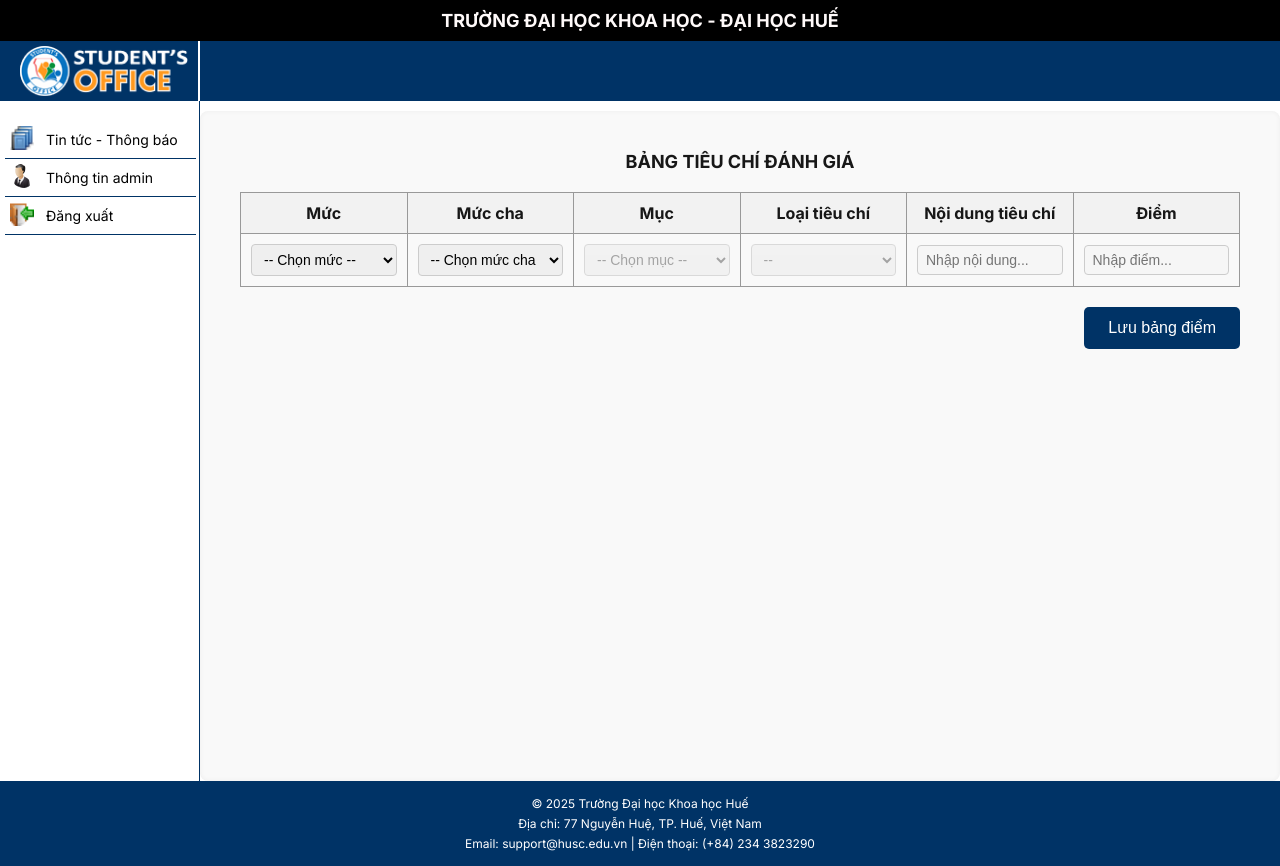
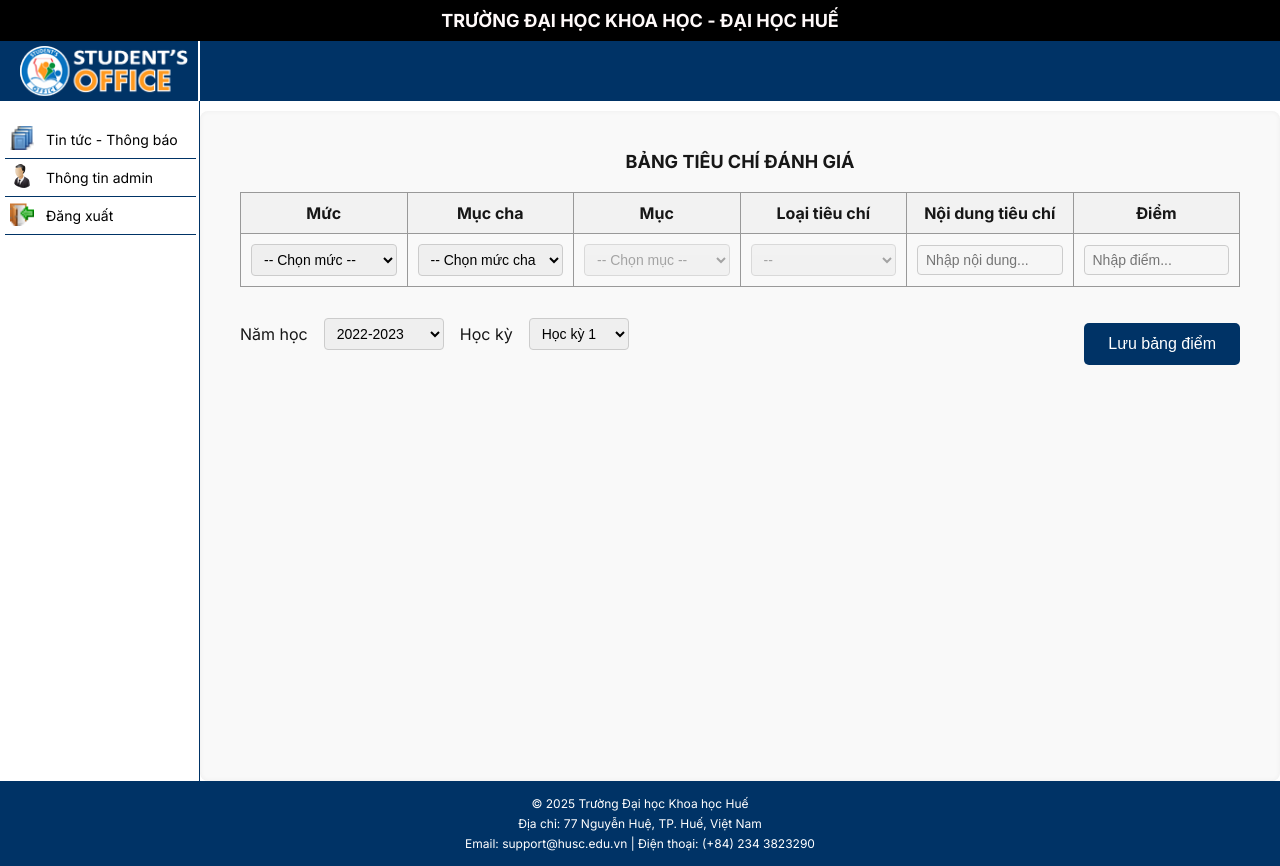
Before and after one commit to CamUyenn/NCKH_DiemRenLuyen, a Next.js app in the folder Frontend/: page /admin/taobangdiem in a window 1280 px wide. Built offline with nearby package versions, Linux system fonts and the light colour scheme.

Commit message:
Fix Taobangdiem

```diff
--- a/Frontend/src/app/admin/taobangdiem/page.tsx
+++ b/Frontend/src/app/admin/taobangdiem/page.tsx
@@ -6,7 +6,7 @@ import React, { useState } from "react";
 
 interface RowData {
   level: string; // Mức
-  mucCha?: string; // Mức cha
+  mucCha?: string; // Mục cha
   section: string; // Mục
   type: string;
   content: string;
@@ -14,12 +14,24 @@ interface RowData {
 }
 
 // Các danh sách mục theo level
-const mucLevel1 = ["I", "II", "III", "IV", "V", "VI"];
-const mucLevel2 = ["1", "2", "3", "4", "5", "6", "7", "8"];
-const mucLevel3 = ["a", "b", "c", "d", "e", "f", "g", "h", "i", "k"];
+const mucLevel1 = ["I", "II", "III", "IV", "V", "VI", "VII", "VIII", "IX", "X"];
+const mucLevel2 = ["1", "2", "3", "4", "5", "6", "7", "8", "9", "10"];
+const mucLevel3 = ["a", "b", "c", "d", "e", "f", "g", "h", "i", "k", "l", "m", "n", "o", "p", "q", "r", "s", "t"];
 
 const levels = ["1", "2", "3"];
 const types = ["Checkbox", "Radio", "None"];
+
+const namHocOptions = [
+  "2022-2023",
+  "2023-2024",
+  "2024-2025",
+  "2025-2026"
+];
+
+const hocKyOptions = [
+  "Học kỳ 1",
+  "Học kỳ 2"
+];
 
 const GroupedCriteriaTable: React.FC = () => {
   const router = useRouter();
@@ -29,6 +41,8 @@ const GroupedCriteriaTable: React.FC = () => {
   const [rows, setRows] = useState<RowData[]>([
     { level: "", section: "", type: "", content: "", score: "" },
   ]);
+  const [namHoc, setNamHoc] = useState(namHocOptions[0]);
+  const [hocKy, setHocKy] = useState(hocKyOptions[0]);
 
   const handleChange = (index: number, field: keyof RowData, value: string) => {
     const updatedRows = [...rows];
@@ -98,7 +112,7 @@ const GroupedCriteriaTable: React.FC = () => {
         <thead>
           <tr>
             <th className="bangdiem-th">Mức</th>
-            <th className="bangdiem-th">Mức cha</th>
+            <th className="bangdiem-th">Mục cha</th>
             <th className="bangdiem-th">Mục</th>
             <th className="bangdiem-th">Loại tiêu chí</th>
             <th className="bangdiem-th">Nội dung tiêu chí</th>
@@ -219,9 +233,41 @@ const GroupedCriteriaTable: React.FC = () => {
         </tbody>
       </table>
 
-      <button onClick={handleThemBangDiem} className="luubangdiem-button">
-        Lưu bảng điểm
-      </button>
+      <div style={{ display: "flex", alignItems: "center", gap: "16px", marginTop: "16px" }}>
+        {/* Chọn năm học */}
+        <label>Năm học</label>
+        <select
+          value={namHoc}
+          onChange={e => setNamHoc(e.target.value)}
+          className="bangdiem-select"
+          style={{ width: 120 }}
+        >
+          {namHocOptions.map(nh => (
+            <option key={nh} value={nh}>{nh}</option>
+          ))}
+        </select>
+
+        {/* Chọn học kỳ */}
+        <label>Học kỳ</label>
+        <select
+          value={hocKy}
+          onChange={e => setHocKy(e.target.value)}
+          className="bangdiem-select"
+          style={{ width: 100 }}
+        >
+          {hocKyOptions.map(hk => (
+            <option key={hk} value={hk}>{hk}</option>
+          ))}
+        </select>
+
+        {/* Nút lưu bảng điểm */}
+        <button onClick={handleThemBangDiem}
+                className="luubangdiem-button"
+                style={{ marginLeft: "auto" }}
+        >
+          Lưu bảng điểm
+        </button>
+      </div>
     </div>
   );
 };
```
